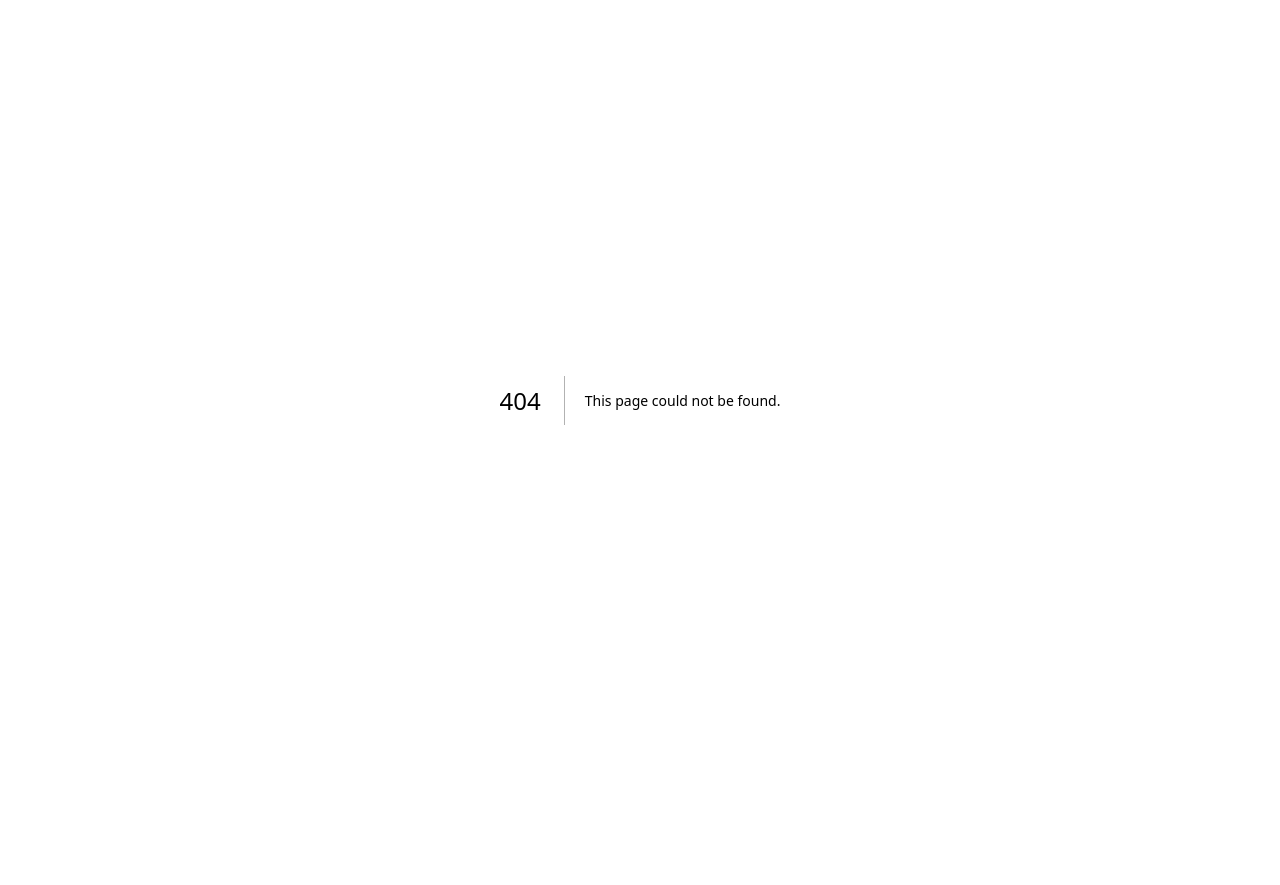
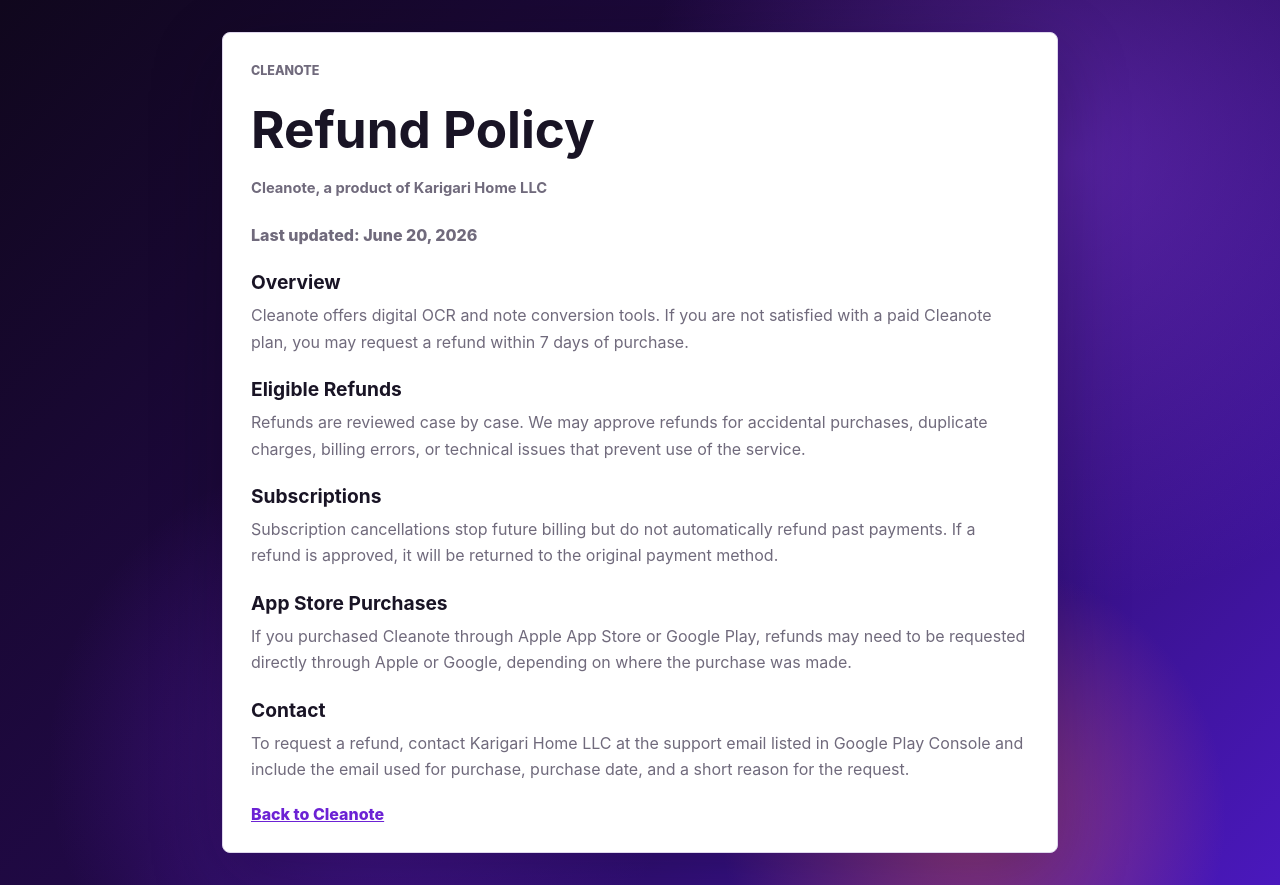
Before and after one commit to snehanpeshin/mockocr, a Next.js app in the folder frontend/: page /refund in a window 1280 px wide. Before the commit this address had no page. Before the commit the page ends 800 px from the top, so only its background shows below. Built offline with nearby package versions, Linux system fonts and the light colour scheme.

Commit message:
Add Cleanote refund policy page

```diff
--- a/frontend/app/app/page.tsx
+++ b/frontend/app/app/page.tsx
@@ -445,6 +445,7 @@
           <div className="topbar-links">
             <a className="policy-link" href="/billing">Premium</a>
             <a className="policy-link" href="/privacy">Privacy Policy</a>
+            <a className="policy-link" href="/refund">Refund Policy</a>
           </div>
         </div>
         <div className="status-strip">
@@ -458,7 +459,10 @@
           <strong>Premium is optional during launch</strong>
           <span>Keep scanning for free, or support Cleanote with Monthly Premium $9.99 or Annual Premium $99.</span>
         </div>
-        <a href="/billing">View plans</a>
+        <div className="premium-actions">
+          <a href="/billing">View plans</a>
+          <a href="/refund">Refund policy</a>
+        </div>
       </section>
 
       <section className="workspace">
--- a/frontend/app/beta/page.tsx
+++ b/frontend/app/beta/page.tsx
@@ -127,7 +127,8 @@
       </section>
 
       <p className="company-line">
-        Cleanote, a product of Karigari Home LLC · <a href="/privacy">Privacy Policy</a>
+        Cleanote, a product of Karigari Home LLC · <a href="/privacy">Privacy Policy</a> ·{" "}
+        <a href="/refund">Refund Policy</a>
       </p>
     </main>
   );
--- a/frontend/app/billing/page.tsx
+++ b/frontend/app/billing/page.tsx
@@ -80,7 +80,8 @@
             LLC, and Checkout is branded as Cleanote.
           </p>
           <p className="company-line">
-            Cleanote, a product of Karigari Home LLC · <a href="/privacy">Privacy Policy</a>
+            Cleanote, a product of Karigari Home LLC · <a href="/privacy">Privacy Policy</a> ·{" "}
+            <a href="/refund">Refund Policy</a>
           </p>
           {checkoutStatus === "success" ? (
             <a className="primary billing-return-link" href="/app">
--- /dev/null
+++ b/frontend/app/refund/page.tsx
@@ -0,0 +1,57 @@
+export default function RefundPage() {
+  return (
+    <main className="policy-shell">
+      <article className="policy-content">
+        <p className="eyebrow">Cleanote</p>
+        <h1>Refund Policy</h1>
+        <p className="company-line">Cleanote, a product of Karigari Home LLC</p>
+        <p className="policy-date">Last updated: June 20, 2026</p>
+
+        <section>
+          <h2>Overview</h2>
+          <p>
+            Cleanote offers digital OCR and note conversion tools. If you are not satisfied
+            with a paid Cleanote plan, you may request a refund within 7 days of purchase.
+          </p>
+        </section>
+
+        <section>
+          <h2>Eligible Refunds</h2>
+          <p>
+            Refunds are reviewed case by case. We may approve refunds for accidental purchases,
+            duplicate charges, billing errors, or technical issues that prevent use of the
+            service.
+          </p>
+        </section>
+
+        <section>
+          <h2>Subscriptions</h2>
+          <p>
+            Subscription cancellations stop future billing but do not automatically refund past
+            payments. If a refund is approved, it will be returned to the original payment method.
+          </p>
+        </section>
+
+        <section>
+          <h2>App Store Purchases</h2>
+          <p>
+            If you purchased Cleanote through Apple App Store or Google Play, refunds may need
+            to be requested directly through Apple or Google, depending on where the purchase
+            was made.
+          </p>
+        </section>
+
+        <section>
+          <h2>Contact</h2>
+          <p>
+            To request a refund, contact Karigari Home LLC at the support email listed in
+            Google Play Console and include the email used for purchase, purchase date, and a
+            short reason for the request.
+          </p>
+        </section>
+
+        <a href="/">Back to Cleanote</a>
+      </article>
+    </main>
+  );
+}
--- a/frontend/app/styles.css
+++ b/frontend/app/styles.css
@@ -510,6 +510,14 @@
   gap: 3px;
 }
 
+.premium-banner .premium-actions {
+  align-items: center;
+  display: flex;
+  flex-wrap: wrap;
+  gap: 8px;
+  justify-content: flex-end;
+}
+
 .premium-banner strong {
   color: var(--ink);
 }
@@ -530,6 +538,11 @@
   padding: 0 14px;
   text-decoration: none;
   white-space: nowrap;
+}
+
+.premium-banner .premium-actions a:last-child {
+  background: rgba(255, 255, 255, 0.72);
+  color: var(--accent-strong);
 }
 
 .eyebrow {
```
